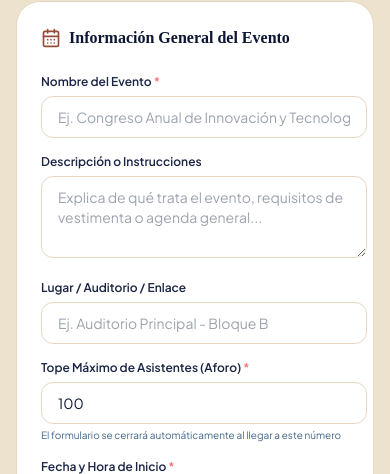
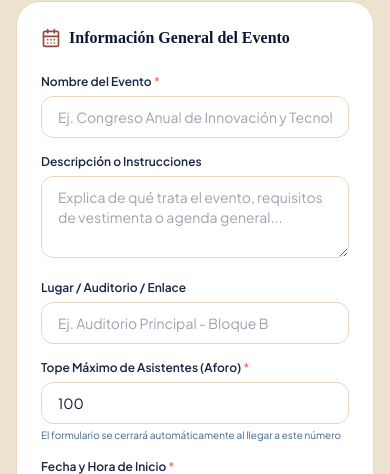
Before and after one commit to Eromero1907/EventMaster, a Next.js app: page /admin/eventos/nuevo in a window 390 px wide. Shown: the part 228-702 px from the top of the page. Built offline with nearby package versions, Linux system fonts and the light colour scheme; a web font is replaced by a local one.

Commit message:
Fix flex grid blowout for datetime inputs on iOS

```diff
--- a/src/app/admin/eventos/[id]/editar/page.tsx
+++ b/src/app/admin/eventos/[id]/editar/page.tsx
@@ -291,7 +291,7 @@ export default function EditEventPage() {
               </div>
 
               <div className="grid grid-cols-1 sm:grid-cols-2 gap-4">
-                <div>
+                <div className="min-w-0 w-full">
                   <label className="block text-xs font-semibold text-slateblue mb-1.5">
                     Fecha y Hora Inicio <span className="text-red-400">*</span>
                   </label>
@@ -304,7 +304,7 @@ export default function EditEventPage() {
                   />
                 </div>
 
-                <div>
+                <div className="min-w-0 w-full">
                   <label className="block text-xs font-semibold text-slateblue mb-1.5">
                     Fecha y Hora Fin (Opcional)
                   </label>
--- a/src/app/admin/eventos/nuevo/page.tsx
+++ b/src/app/admin/eventos/nuevo/page.tsx
@@ -223,7 +223,7 @@ export default function CreateEventPage() {
                   value={title}
                   onChange={(e) => setTitle(e.target.value)}
                   placeholder="Ej. Congreso Anual de Innovación y Tecnología 2026"
-                  className="w-[calc(100vw-4rem)] sm:w-full px-4 py-2.5 rounded-xl bg-white border border-sand text-navy text-sm focus:outline-none focus:ring-2 focus:ring-sky-500"
+                  className="w-full min-w-0 max-w-[100%] overflow-hidden px-4 py-2.5 rounded-xl bg-white border border-sand text-navy text-sm focus:outline-none focus:ring-2 focus:ring-sky-500"
                 />
               </div>
 
@@ -236,7 +236,7 @@ export default function CreateEventPage() {
                   value={description}
                   onChange={(e) => setDescription(e.target.value)}
                   placeholder="Explica de qué trata el evento, requisitos de vestimenta o agenda general..."
-                  className="w-[calc(100vw-4rem)] sm:w-full px-4 py-2.5 rounded-xl bg-white border border-sand text-navy text-sm focus:outline-none focus:ring-2 focus:ring-sky-500"
+                  className="w-full min-w-0 max-w-[100%] overflow-hidden px-4 py-2.5 rounded-xl bg-white border border-sand text-navy text-sm focus:outline-none focus:ring-2 focus:ring-sky-500"
                 />
               </div>
 
@@ -250,7 +250,7 @@ export default function CreateEventPage() {
                     value={location}
                     onChange={(e) => setLocation(e.target.value)}
                     placeholder="Ej. Auditorio Principal - Bloque B"
-                    className="w-[calc(100vw-4rem)] sm:w-full px-4 py-2.5 rounded-xl bg-white border border-sand text-navy text-sm focus:outline-none focus:ring-2 focus:ring-sky-500"
+                    className="w-full min-w-0 max-w-[100%] overflow-hidden px-4 py-2.5 rounded-xl bg-white border border-sand text-navy text-sm focus:outline-none focus:ring-2 focus:ring-sky-500"
                   />
                 </div>
 
@@ -264,14 +264,14 @@ export default function CreateEventPage() {
                     required
                     value={maxCapacity}
                     onChange={(e) => setMaxCapacity(parseInt(e.target.value, 10) || 1)}
-                    className="w-[calc(100vw-4rem)] sm:w-full px-4 py-2.5 rounded-xl bg-white border border-sand text-navy text-sm focus:outline-none focus:ring-2 focus:ring-sky-500"
+                    className="w-full min-w-0 max-w-[100%] overflow-hidden px-4 py-2.5 rounded-xl bg-white border border-sand text-navy text-sm focus:outline-none focus:ring-2 focus:ring-sky-500"
                   />
                   <span className="text-[10px] text-steel mt-1 block">El formulario se cerrará automáticamente al llegar a este número</span>
                 </div>
               </div>
 
               <div className="grid grid-cols-1 sm:grid-cols-2 gap-4">
-                <div>
+                <div className="min-w-0 w-full">
                   <label className="block text-xs font-semibold text-slateblue mb-1.5">
                     Fecha y Hora de Inicio <span className="text-red-400">*</span>
                   </label>
@@ -280,11 +280,11 @@ export default function CreateEventPage() {
                     required
                     value={startDate}
                     onChange={(e) => setStartDate(e.target.value)}
-                    className="w-[calc(100vw-4rem)] sm:w-full px-4 py-2.5 rounded-xl bg-white border border-sand text-navy text-sm focus:outline-none focus:ring-2 focus:ring-sky-500"
+                    className="w-full min-w-0 max-w-[100%] overflow-hidden px-4 py-2.5 rounded-xl bg-white border border-sand text-navy text-sm focus:outline-none focus:ring-2 focus:ring-sky-500"
                   />
                 </div>
 
-                <div>
+                <div className="min-w-0 w-full">
                   <label className="block text-xs font-semibold text-slateblue mb-1.5">
                     Fecha y Hora de Fin (Opcional)
                   </label>
@@ -292,7 +292,7 @@ export default function CreateEventPage() {
                     type="datetime-local"
                     value={endDate}
                     onChange={(e) => setEndDate(e.target.value)}
-                    className="w-[calc(100vw-4rem)] sm:w-full px-4 py-2.5 rounded-xl bg-white border border-sand text-navy text-sm focus:outline-none focus:ring-2 focus:ring-sky-500"
+                    className="w-full min-w-0 max-w-[100%] overflow-hidden px-4 py-2.5 rounded-xl bg-white border border-sand text-navy text-sm focus:outline-none focus:ring-2 focus:ring-sky-500"
                   />
                 </div>
               </div>
```
Also changed, not shown: fix-datetime-overflow.js (added, +33 -0 lines).
